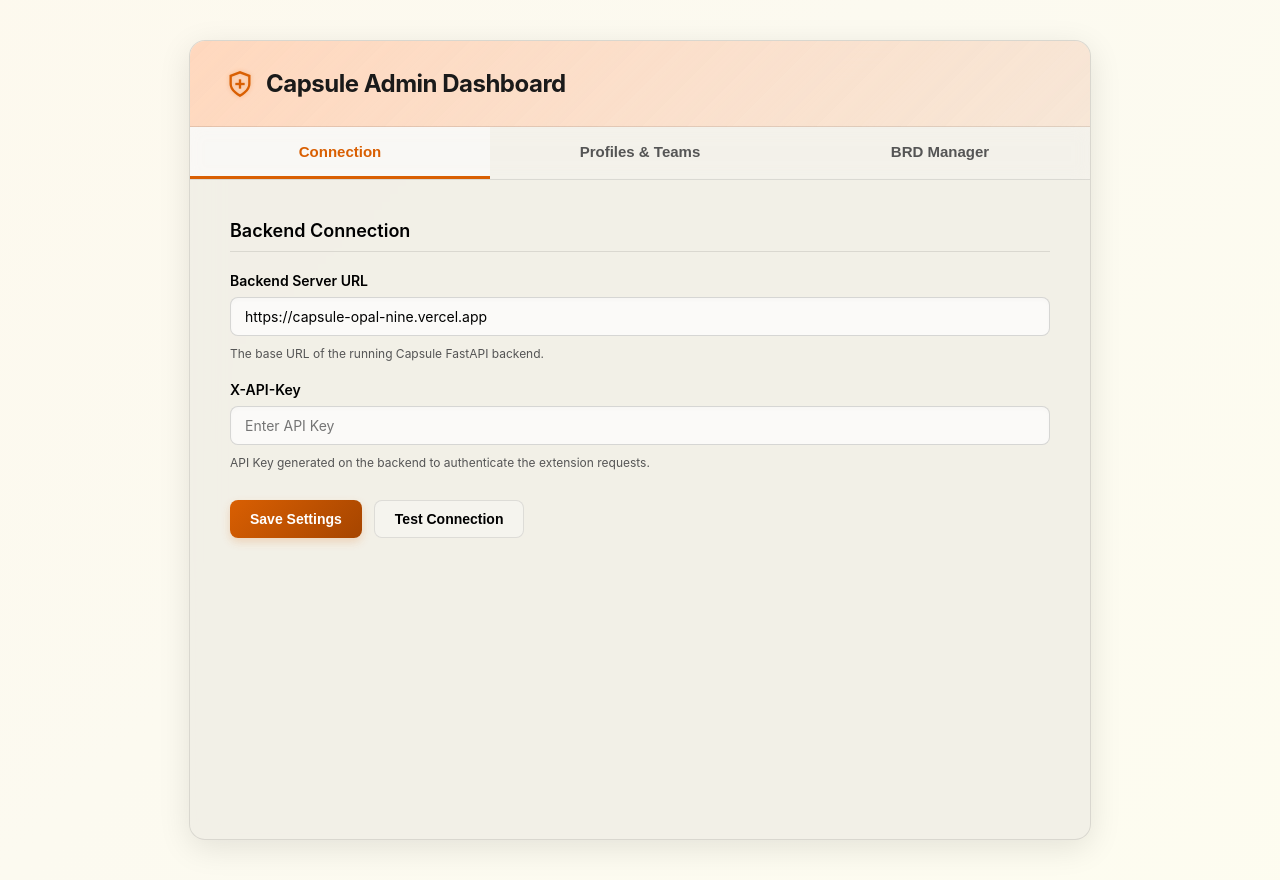
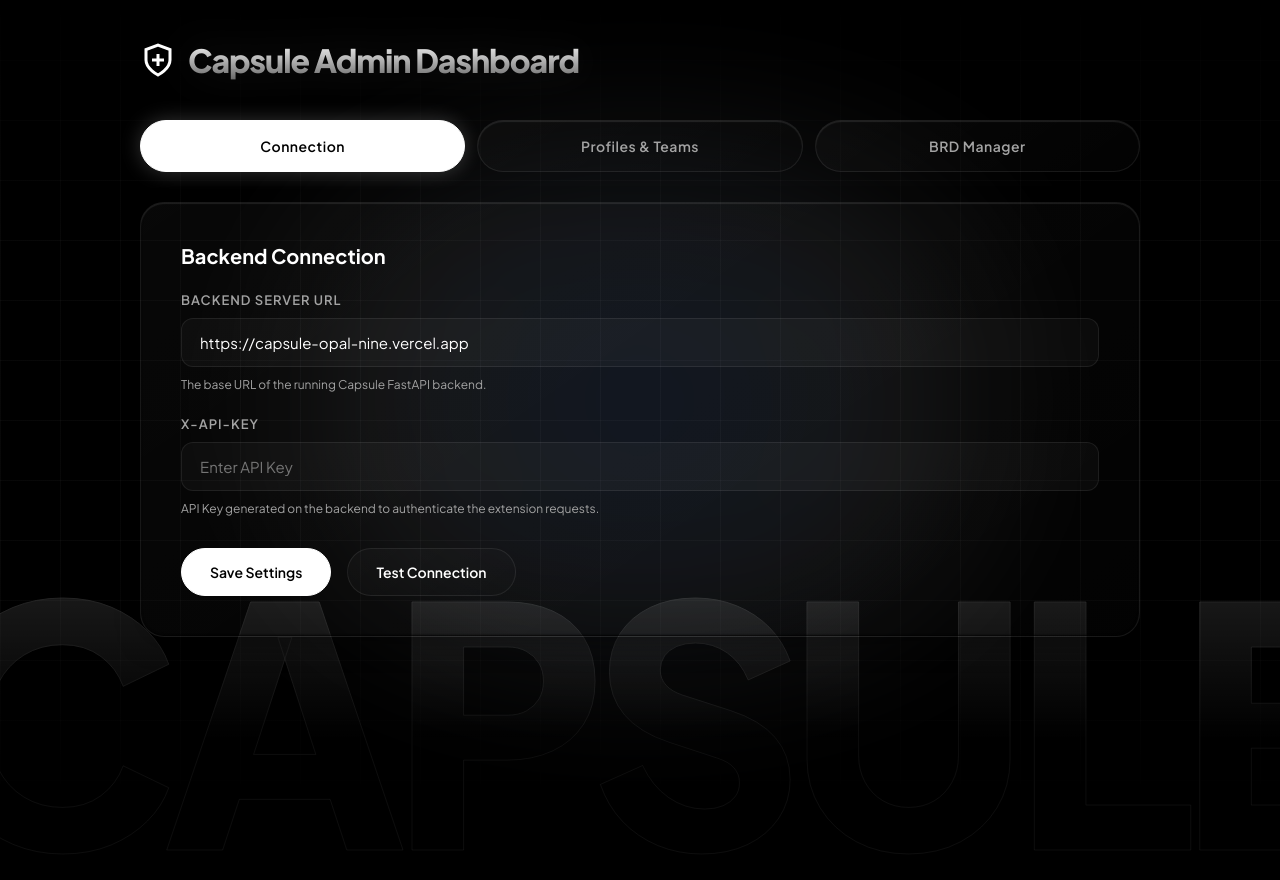
Before and after one commit to PTejasKr/Capsule, a browser extension: page extension/options/options.html in a window 1280 px wide. Drawn offline with Linux system fonts and the light colour scheme.

Commit message:
feat(ui): implement cinematic dashboard ui and explicit full tab routing

```diff
--- a/extension/options/options.html
+++ b/extension/options/options.html
@@ -3,61 +3,111 @@
 <head>
   <meta charset="UTF-8">
   <meta name="viewport" content="width=device-width, initial-scale=1.0">
-  <title>Capsule Extension Settings</title>
+  <title>Capsule Admin Dashboard</title>
   <style>
+    @import url('https://fonts.googleapis.com/css2?family=Plus+Jakarta+Sans:wght@300;400;500;600;700;800;900&display=swap');
+
     :root {
-      --ivory: #FFFFF0;
-      --bg-main: var(--ivory);
-      --bg-card: rgba(240, 238, 230, 0.85);
-      --border-color: rgba(0, 0, 0, 0.1);
-      --text-main: #000000;
-      --text-muted: #555555;
+      --background: #000000;
+      --foreground: #ffffff;
+      --primary: #ffffff;
+      --secondary: #a3a3a3;
+      --accent: #3b82f6;
+      --destructive: #ef4444;
 
-      --orange: #d95f02;
-      --orange-hover: #a64500;
-      --light-orange: #ffd8be;
+      --pill-bg-1: color-mix(in oklch, var(--foreground) 3%, transparent);
+      --pill-bg-2: color-mix(in oklch, var(--foreground) 1%, transparent);
+      --pill-shadow: color-mix(in oklch, var(--background) 50%, transparent);
+      --pill-highlight: color-mix(in oklch, var(--foreground) 10%, transparent);
+      --pill-inset-shadow: color-mix(in oklch, var(--background) 80%, transparent);
+      --pill-border: color-mix(in oklch, var(--foreground) 8%, transparent);
 
-      --glass-shadow: 0 8px 32px 0 rgba(0, 0, 0, 0.1);
-      --glass-border: 1px solid rgba(0, 0, 0, 0.1);
-      --glass-blur: blur(16px);
+      --pill-bg-1-hover: color-mix(in oklch, var(--foreground) 8%, transparent);
+      --pill-bg-2-hover: color-mix(in oklch, var(--foreground) 2%, transparent);
+      --pill-border-hover: color-mix(in oklch, var(--foreground) 20%, transparent);
+      --pill-shadow-hover: color-mix(in oklch, var(--background) 70%, transparent);
+      --pill-highlight-hover: color-mix(in oklch, var(--foreground) 20%, transparent);
     }
 
-    @keyframes gradientBg {
-      0% { background-position: 0% 50%; }
-      50% { background-position: 100% 50%; }
-      100% { background-position: 0% 50%; }
+    @keyframes footer-breathe {
+      0% { transform: translate(-50%, -50%) scale(1); opacity: 0.6; }
+      100% { transform: translate(-50%, -50%) scale(1.1); opacity: 1; }
     }
-
     @keyframes fadeIn {
       from { opacity: 0; transform: translateY(10px); }
       to { opacity: 1; transform: translateY(0); }
     }
 
     body {
-      background: linear-gradient(-45deg, #FFFFF0, #fcfaf0, #fff7ea, #fff1e0);
-      background-size: 400% 400%;
-      animation: gradientBg 15s ease infinite;
-      color: var(--text-main);
-      font-family: -apple-system, BlinkMacSystemFont, "Segoe UI", Helvetica, Arial, sans-serif;
-      padding: 40px 20px;
+      background-color: var(--background);
+      color: var(--foreground);
+      font-family: 'Plus Jakarta Sans', sans-serif;
       margin: 0;
+      min-height: 100vh;
       display: flex;
       justify-content: center;
-      min-height: 100vh;
+      padding: 40px 20px;
+      overflow-x: hidden;
+      position: relative;
+    }
+
+    /* Ambient Light & Grid Background */
+    .footer-aurora {
+      background: radial-gradient(
+        circle at 50% 50%,
+        color-mix(in oklch, var(--accent) 15%, transparent) 0%,
+        color-mix(in oklch, var(--secondary) 15%, transparent) 40%,
+        transparent 70%
+      );
+      position: fixed;
+      left: 50%;
+      top: 50%;
+      width: 80vw;
+      height: 60vh;
+      transform: translate(-50%, -50%);
+      border-radius: 50%;
+      filter: blur(80px);
+      animation: footer-breathe 8s ease-in-out infinite alternate;
+      pointer-events: none;
+      z-index: 0;
+    }
+
+    .footer-bg-grid {
+      position: fixed;
+      inset: 0;
+      background-size: 60px 60px;
+      background-image:
+        linear-gradient(to right, color-mix(in oklch, var(--foreground) 3%, transparent) 1px, transparent 1px),
+        linear-gradient(to bottom, color-mix(in oklch, var(--foreground) 3%, transparent) 1px, transparent 1px);
+      -webkit-mask-image: linear-gradient(to bottom, transparent, black 30%, black 70%, transparent);
+      pointer-events: none;
+      z-index: 0;
+    }
+
+    .footer-giant-bg-text {
+      position: fixed;
+      bottom: -5vh;
+      left: 50%;
+      transform: translateX(-50%);
+      font-size: 26vw;
+      line-height: 0.75;
+      font-weight: 900;
+      letter-spacing: -0.05em;
+      color: transparent;
+      -webkit-text-stroke: 1px color-mix(in oklch, var(--foreground) 5%, transparent);
+      background: linear-gradient(180deg, color-mix(in oklch, var(--foreground) 10%, transparent) 0%, transparent 60%);
+      -webkit-background-clip: text;
+      pointer-events: none;
+      user-select: none;
+      z-index: 0;
     }
 
     .settings-container {
-      width: 900px;
-      background-color: var(--bg-card);
-      backdrop-filter: var(--glass-blur);
-      -webkit-backdrop-filter: var(--glass-blur);
-      border: var(--glass-border);
-      border-radius: 16px;
-      box-shadow: var(--glass-shadow);
-      overflow: hidden;
+      width: 1000px;
+      position: relative;
+      z-index: 10;
       display: flex;
       flex-direction: column;
-      transition: transform 0.3s ease;
       animation: fadeIn 0.6s cubic-bezier(0.165, 0.84, 0.44, 1) forwards;
     }
 
@@ -65,55 +115,74 @@
       display: flex;
       align-items: center;
       gap: 12px;
-      padding: 28px 36px;
-      border-bottom: 1px solid var(--border-color);
-      background: linear-gradient(135deg, var(--light-orange), rgba(255, 216, 190, 0.4));
+      padding: 0 0 40px 0;
     }
 
     .logo-icon {
-      width: 28px;
-      height: 28px;
-      color: var(--orange);
-      filter: drop-shadow(0 0 2px rgba(217, 95, 2, 0.3));
+      width: 36px;
+      height: 36px;
+      color: var(--foreground);
     }
 
     .logo-text {
-      font-size: 24px;
-      font-weight: 700;
-      color: #1a1a1a;
-      letter-spacing: -0.5px;
+      font-size: 32px;
+      font-weight: 800;
+      letter-spacing: -1px;
+      background: linear-gradient(180deg, var(--foreground) 0%, color-mix(in oklch, var(--foreground) 40%, transparent) 100%);
+      -webkit-background-clip: text;
+      -webkit-text-fill-color: transparent;
+      filter: drop-shadow(0px 0px 20px color-mix(in oklch, var(--foreground) 15%, transparent));
+    }
+
+    /* Glass Panels (Pills) */
+    .glass-panel {
+      background: linear-gradient(145deg, var(--pill-bg-1) 0%, var(--pill-bg-2) 100%);
+      box-shadow:
+          0 10px 30px -10px var(--pill-shadow),
+          inset 0 1px 1px var(--pill-highlight),
+          inset 0 -1px 2px var(--pill-inset-shadow);
+      border: 1px solid var(--pill-border);
+      backdrop-filter: blur(16px);
+      -webkit-backdrop-filter: blur(16px);
+      border-radius: 24px;
+      overflow: hidden;
+      transition: all 0.4s cubic-bezier(0.16, 1, 0.3, 1);
     }
 
     .tabs {
       display: flex;
-      background-color: rgba(247, 246, 240, 0.5);
-      border-bottom: 1px solid var(--border-color);
-      backdrop-filter: blur(8px);
+      gap: 12px;
+      margin-bottom: 30px;
     }
 
     .tab-btn {
       flex: 1;
       padding: 16px;
-      background: none;
-      border: none;
-      color: var(--text-muted);
+      background: linear-gradient(145deg, var(--pill-bg-1) 0%, var(--pill-bg-2) 100%);
+      box-shadow: inset 0 1px 1px var(--pill-highlight);
+      border: 1px solid var(--pill-border);
+      border-radius: 100px;
+      color: var(--secondary);
       font-weight: 600;
-      font-size: 15px;
+      font-size: 14px;
       cursor: pointer;
-      border-bottom: 3px solid transparent;
-      transition: all 0.3s ease;
-      position: relative;
+      backdrop-filter: blur(16px);
+      transition: all 0.4s cubic-bezier(0.16, 1, 0.3, 1);
+      font-family: inherit;
+      letter-spacing: 0.5px;
     }
 
     .tab-btn:hover {
-      color: var(--text-main);
-      background-color: rgba(0, 0, 0, 0.03);
+      background: linear-gradient(145deg, var(--pill-bg-1-hover) 0%, var(--pill-bg-2-hover) 100%);
+      border-color: var(--pill-border-hover);
+      color: var(--foreground);
     }
 
     .tab-btn.active {
-      color: var(--orange);
-      border-bottom-color: var(--orange);
-      background-color: rgba(255, 255, 255, 0.5);
+      background: var(--foreground);
+      color: var(--background);
+      border-color: var(--foreground);
+      box-shadow: 0 0 20px rgba(255,255,255,0.2);
     }
 
     .tab-content {
@@ -127,160 +196,136 @@
     }
 
     .section-title {
-      font-size: 18px;
-      font-weight: 600;
-      color: var(--text-main);
+      font-size: 20px;
+      font-weight: 700;
+      color: var(--foreground);
       margin-top: 0;
-      margin-bottom: 20px;
-      padding-bottom: 10px;
-      border-bottom: 1px solid var(--border-color);
+      margin-bottom: 24px;
       display: flex;
       align-items: center;
       gap: 8px;
     }
 
     .form-group {
-      margin-bottom: 20px;
+      margin-bottom: 24px;
       display: flex;
       flex-direction: column;
-      gap: 8px;
+      gap: 10px;
     }
 
     label {
-      font-size: 14px;
+      font-size: 13px;
       font-weight: 600;
-      color: var(--text-main);
+      color: var(--secondary);
+      text-transform: uppercase;
+      letter-spacing: 1px;
     }
 
     input[type="text"], input[type="password"], select, textarea {
-      background-color: rgba(255, 255, 255, 0.7);
-      border: 1px solid rgba(0, 0, 0, 0.15);
-      border-radius: 8px;
-      padding: 10px 14px;
-      color: var(--text-main);
-      font-size: 14px;
+      background: color-mix(in oklch, var(--foreground) 3%, transparent);
+      border: 1px solid var(--pill-border);
+      border-radius: 12px;
+      padding: 14px 18px;
+      color: var(--foreground);
+      font-size: 15px;
       font-family: inherit;
       outline: none;
       transition: all 0.3s ease;
-      box-shadow: inset 0 2px 4px rgba(0,0,0,0.02);
     }
 
     input:focus, select:focus, textarea:focus {
-      border-color: var(--orange);
-      box-shadow: 0 0 0 3px rgba(217, 95, 2, 0.15), inset 0 2px 4px rgba(0,0,0,0.02);
-      background-color: #ffffff;
-      transform: translateY(-1px);
+      border-color: var(--foreground);
+      background: color-mix(in oklch, var(--foreground) 5%, transparent);
+      box-shadow: 0 0 0 1px var(--foreground);
     }
 
     textarea {
       resize: vertical;
-      min-height: 100px;
+      min-height: 120px;
     }
 
     .help-text {
       font-size: 12px;
-      color: var(--text-muted);
-      margin-top: 2px;
+      color: var(--secondary);
     }
 
     .btn-row {
       display: flex;
-      gap: 12px;
-      margin-top: 30px;
+      gap: 16px;
+      margin-top: 32px;
     }
 
     .btn {
-      border: none;
-      padding: 10px 20px;
-      border-radius: 8px;
+      border: 1px solid var(--pill-border);
+      padding: 14px 28px;
+      border-radius: 100px;
       font-size: 14px;
       font-weight: 600;
       cursor: pointer;
-      display: flex;
-      align-items: center;
-      gap: 8px;
-      transition: all 0.3s cubic-bezier(0.175, 0.885, 0.32, 1.275);
+      font-family: inherit;
+      transition: all 0.4s cubic-bezier(0.16, 1, 0.3, 1);
+      background: linear-gradient(145deg, var(--pill-bg-1) 0%, var(--pill-bg-2) 100%);
+      color: var(--foreground);
+      backdrop-filter: blur(16px);
     }
 
     .btn-primary {
-      background: linear-gradient(135deg, var(--orange), var(--orange-hover));
-      color: #ffffff;
-      box-shadow: 0 4px 10px rgba(217, 95, 2, 0.2);
+      background: var(--foreground);
+      color: var(--background);
+      border-color: var(--foreground);
     }
 
     .btn-primary:hover {
-      transform: translateY(-2px);
-      box-shadow: 0 6px 15px rgba(217, 95, 2, 0.3);
-    }
-
-    .btn-primary:active {
-      transform: translateY(1px);
-      box-shadow: 0 2px 5px rgba(217, 95, 2, 0.2);
-    }
-
-    .btn-secondary {
-      background-color: rgba(247, 246, 240, 0.8);
-      border: 1px solid rgba(0, 0, 0, 0.1);
-      color: var(--text-main);
+      transform: scale(1.02);
+      box-shadow: 0 10px 20px rgba(255,255,255,0.15);
     }
 
     .btn-secondary:hover {
-      background-color: #ffffff;
-      transform: translateY(-2px);
-      box-shadow: 0 4px 10px rgba(0,0,0,0.05);
-    }
-
-    .btn-secondary:active {
-      transform: translateY(1px);
-      box-shadow: 0 2px 5px rgba(0,0,0,0.05);
+      background: linear-gradient(145deg, var(--pill-bg-1-hover) 0%, var(--pill-bg-2-hover) 100%);
+      border-color: var(--pill-border-hover);
+      transform: scale(1.02);
     }
 
     .status-message {
       margin-top: 20px;
-      padding: 12px 16px;
-      border-radius: 8px;
+      padding: 14px 18px;
+      border-radius: 12px;
       font-size: 14px;
       display: none;
       animation: fadeIn 0.3s ease;
       font-weight: 500;
+      backdrop-filter: blur(16px);
     }
 
     .status-success {
-      background-color: rgba(26, 127, 55, 0.1);
-      border: 1px solid rgba(26, 127, 55, 0.3);
-      color: #1a7f37;
+      background-color: rgba(35, 134, 54, 0.1);
+      border: 1px solid rgba(35, 134, 54, 0.3);
+      color: #3fb950;
     }
 
     .status-error {
-      background-color: rgba(207, 34, 46, 0.1);
-      border: 1px solid rgba(207, 34, 46, 0.3);
-      color: #cf222e;
+      background-color: rgba(248, 81, 73, 0.1);
+      border: 1px solid rgba(248, 81, 73, 0.3);
+      color: #ff7b72;
     }
 
     .grid-container {
       display: grid;
       grid-template-columns: 1fr 1fr;
-      gap: 24px;
+      gap: 32px;
     }
 
     .panel {
-      background-color: rgba(255, 255, 255, 0.6);
-      backdrop-filter: blur(4px);
-      border: 1px solid rgba(0, 0, 0, 0.05);
-      border-radius: 12px;
-      padding: 24px;
-      box-shadow: 0 4px 12px rgba(0,0,0,0.02);
-      transition: all 0.3s ease;
-    }
-
-    .panel:hover {
-      box-shadow: 0 8px 24px rgba(0,0,0,0.05);
-      background-color: rgba(255, 255, 255, 0.8);
-      transform: translateY(-2px);
+      padding: 32px;
+      border-radius: 24px;
     }
   </style>
 </head>
 <body>
+  <div class="footer-aurora"></div>
+  <div class="footer-bg-grid"></div>
+  <div class="footer-giant-bg-text">CAPSULE</div>
+
   <div class="settings-container">
     <div class="logo-row">
       <svg class="logo-icon" viewBox="0 0 24 24" fill="none" stroke="currentColor" stroke-width="2">
@@ -297,12 +342,13 @@
       <button class="tab-btn" data-tab="tab-brd">BRD Manager</button>
     </div>
 
+    <div class="glass-panel">
       <!-- TAB 1: CONNECTION -->
       <div id="tab-connection" class="tab-content active">
         <h3 class="section-title">Backend Connection</h3>
         <div class="form-group">
           <label for="input-api-url">Backend Server URL</label>
-        <input type="text" id="input-api-url" placeholder="http://localhost:8000">
+          <input type="text" id="input-api-url" placeholder="https://capsule-opal-nine.vercel.app">
           <span class="help-text">The base URL of the running Capsule FastAPI backend.</span>
         </div>
 
@@ -322,9 +368,8 @@
       <!-- TAB 2: PROFILES & TEAMS -->
       <div id="tab-profiles" class="tab-content">
         <div class="grid-container">
-
           <!-- Create Profile -->
-        <div class="panel">
+          <div class="panel glass-panel" style="box-shadow: none; border: 1px solid var(--pill-border); background: transparent;">
             <h3 class="section-title">Create Profile</h3>
             <div class="form-group">
               <label>Profile Name</label>
@@ -342,17 +387,17 @@
               <label>GitHub Token (For Webhooks)</label>
               <input type="password" id="prof-token" placeholder="ghp_...">
             </div>
-          <button id="btn-create-prof" class="btn btn-primary">Create Profile</button>
+            <button id="btn-create-prof" class="btn btn-primary" style="margin-top: 8px;">Create Profile</button>
             <div id="status-create-prof" class="status-message"></div>
           </div>
 
           <!-- Mappings & Webhooks -->
           <div>
-          <div class="panel" style="margin-bottom: 24px;">
+            <div class="panel glass-panel" style="margin-bottom: 24px; box-shadow: none; border: 1px solid var(--pill-border); background: transparent;">
               <h3 class="section-title">Map Repository</h3>
               <div class="form-group">
                 <label>Select Profile</label>
-              <select id="map-prof-select" class="profile-dropdown">
+                <select id="map-prof-select" class="profile-dropdown" style="background-color: var(--background);">
                   <option value="">Load profiles first...</option>
                 </select>
               </div>
@@ -360,15 +405,15 @@
                 <label>Source Repo</label>
                 <input type="text" id="map-repo" placeholder="owner/repo">
               </div>
-            <button id="btn-map-repo" class="btn btn-primary">Map Repository</button>
+              <button id="btn-map-repo" class="btn btn-primary" style="margin-top: 8px;">Map Repository</button>
               <div id="status-map" class="status-message"></div>
             </div>
 
-          <div class="panel">
+            <div class="panel glass-panel" style="box-shadow: none; border: 1px solid var(--pill-border); background: transparent;">
               <h3 class="section-title">Deploy Webhook (1-Click)</h3>
               <div class="form-group">
                 <label>Select Profile</label>
-              <select id="deploy-prof-select" class="profile-dropdown">
+                <select id="deploy-prof-select" class="profile-dropdown" style="background-color: var(--background);">
                   <option value="">Load profiles first...</option>
                 </select>
               </div>
@@ -380,11 +425,10 @@
                 <label>Webhook Payload URL</label>
                 <input type="text" id="deploy-url" placeholder="https://your-server.com/api/webhooks/github?profile_id=1">
               </div>
-            <button id="btn-deploy-webhook" class="btn btn-primary">Deploy Webhook</button>
+              <button id="btn-deploy-webhook" class="btn btn-primary" style="margin-top: 8px;">Deploy Webhook</button>
               <div id="status-deploy" class="status-message"></div>
             </div>
           </div>
-
         </div>
       </div>
 
@@ -394,13 +438,13 @@
 
         <div class="form-group" style="width: 50%;">
           <label>Select Profile</label>
-        <select id="brd-prof-select" class="profile-dropdown">
+          <select id="brd-prof-select" class="profile-dropdown" style="background-color: var(--background);">
             <option value="">Load profiles first...</option>
           </select>
         </div>
 
-      <div class="grid-container" style="margin-top: 24px;">
-        <div class="panel">
+        <div class="grid-container" style="margin-top: 32px;">
+          <div class="panel glass-panel" style="box-shadow: none; border: 1px solid var(--pill-border); background: transparent;">
             <h3 class="section-title">Upload New BRD</h3>
             <div class="form-group">
               <label>BRD Content (Markdown)</label>
@@ -410,20 +454,20 @@
               <label>Version (Optional)</label>
               <input type="text" id="brd-version" placeholder="v1.0.0">
             </div>
-          <button id="btn-upload-brd" class="btn btn-primary">Upload BRD</button>
+            <button id="btn-upload-brd" class="btn btn-primary" style="margin-top: 8px;">Upload BRD</button>
             <div id="status-brd" class="status-message"></div>
           </div>
 
-        <div class="panel">
+          <div class="panel glass-panel" style="box-shadow: none; border: 1px solid var(--pill-border); background: transparent;">
             <h3 class="section-title">Current Active BRD</h3>
-          <div id="current-brd-info" style="font-size: 13px; color: #8b949e;">
+            <div id="current-brd-info" style="font-size: 14px; color: var(--secondary);">
               Select a profile to view active BRD.
             </div>
-          <button id="btn-refresh-brd" class="btn btn-secondary" style="margin-top: 16px;">Refresh Status</button>
+            <button id="btn-refresh-brd" class="btn btn-secondary" style="margin-top: 24px;">Refresh Status</button>
           </div>
         </div>
       </div>
-
+    </div>
   </div>
   <script src="options.js"></script>
 </body>
--- a/extension/popup/popup.js
+++ b/extension/popup/popup.js
@@ -62,7 +62,7 @@ document.addEventListener("DOMContentLoaded", async () => {
 
   // Settings redirect
   btnSettings.addEventListener("click", () => {
-    chrome.runtime.openOptionsPage();
+    chrome.tabs.create({ url: "options/options.html" });
   });
 
   btnRetry.addEventListener("click", loadPrAnalysis);
```
Lines whose indentation alone changed are shown as unchanged.
